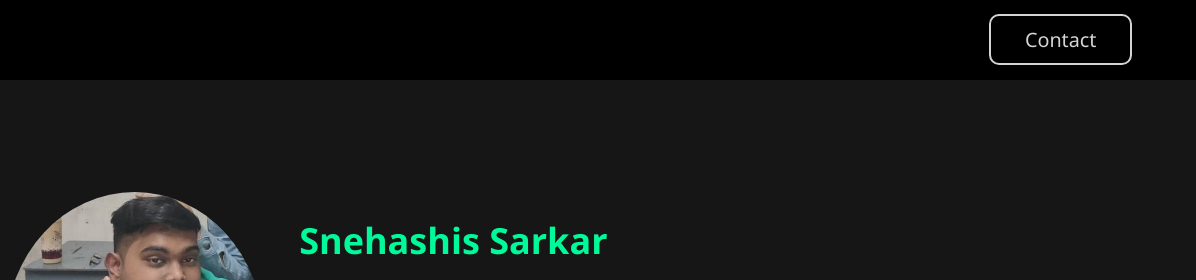
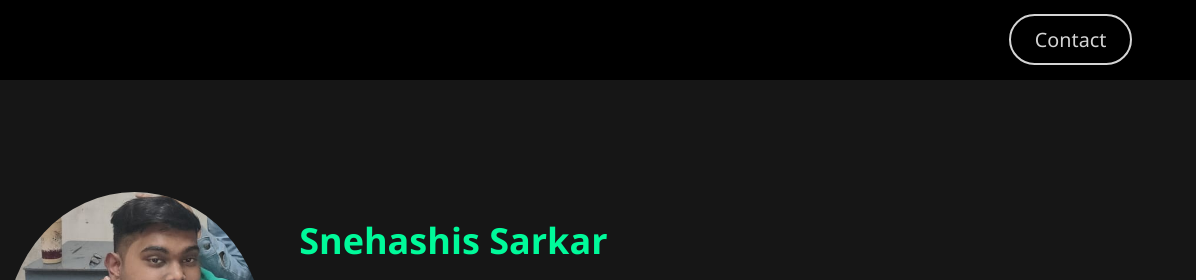
Before and after one commit to get-cRun/testing, a plain HTML site: page index.html in a window 1280 px wide. Shown: the top 280 px of the page, 84-1280 px from the left. Drawn offline with Linux system fonts and the light colour scheme.

Commit message:
Animate contact button

```diff
--- a/css/style.css
+++ b/css/style.css
@@ -48,7 +48,7 @@ ul{
 }
 .contact-btn {
     margin-right: 7%;
-    width: 7em;
+    width: 6em;
     text-align: center;
     padding-top: 0.5em;
     padding-bottom: 0.5em;
@@ -56,13 +56,13 @@ ul{
     display: block;
     border-style: solid;
     border-width: 2px;
-    border-radius: 10px;
+    border-radius: 50px;
     transition: 500ms;
 }
 .contact-btn:hover {
     background: white;
     color: black;
-
+    border-radius: 5px;
 }
 
 .profile_main {
```
